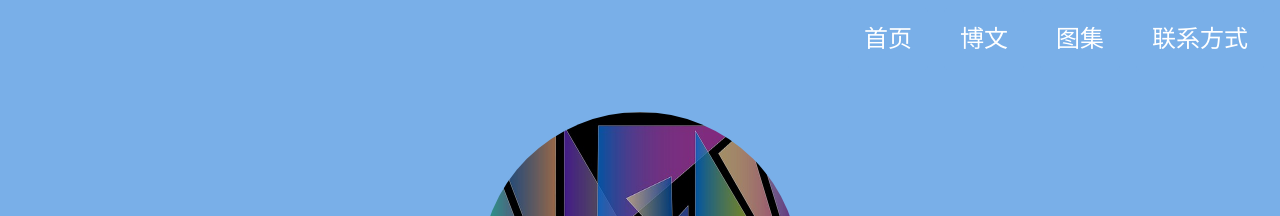
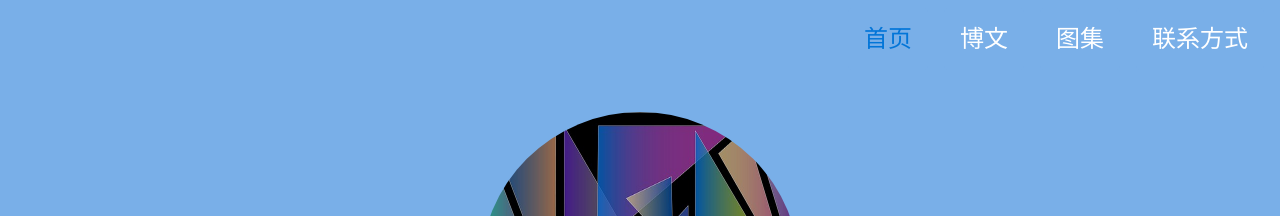
Before and after one commit to AustinCQ/AustinCQ.github.io, a Jekyll site: the page built from 2016/11/20/index.html, in a window 1280 px wide. Shown: the top 216 px of the page. Built offline with Jekyll 4.4.1, drawn with Linux system fonts in a browser that asks for light colours; nearby versions of some CDN libraries; comment, search, counter and statistics services are not loaded.

Commit message:
Update navbar.html

```diff
--- a/_includes/navbar.html
+++ b/_includes/navbar.html
@@ -13,7 +13,7 @@
     <div class="collapse navbar-toggleable-xs pull-sm-right" id="CollapsingNavbar">
         <ul class="nav navbar-nav">
              <li class="nav-item">
-                <div class="nav-link" data-link="http://www.huangdaxing.top">首页</div>
+                <div class="nav-link"><a class="sy" href="http://www.huangdaxing.top">首页</a></div>
             </li>
             <li class="nav-item">
                 <div class="nav-link" data-link=".container-about">博文</div>
```
